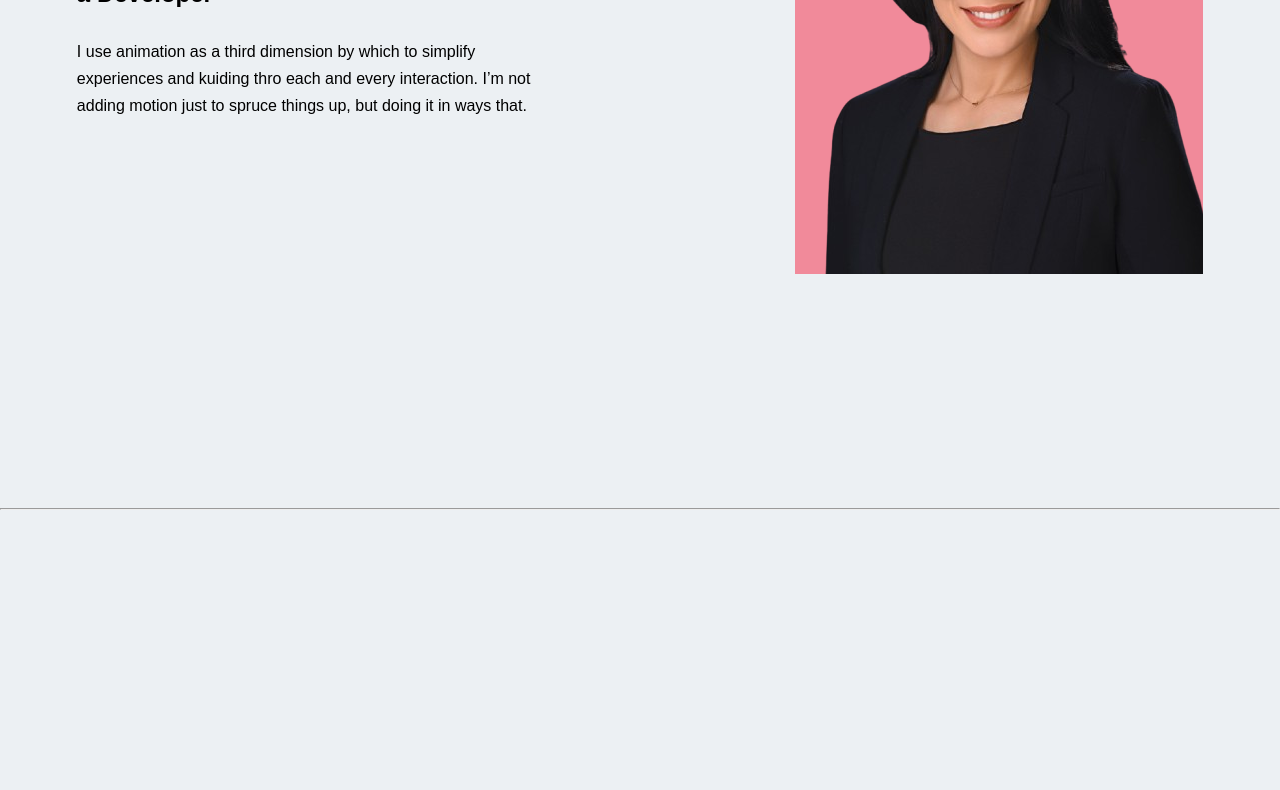
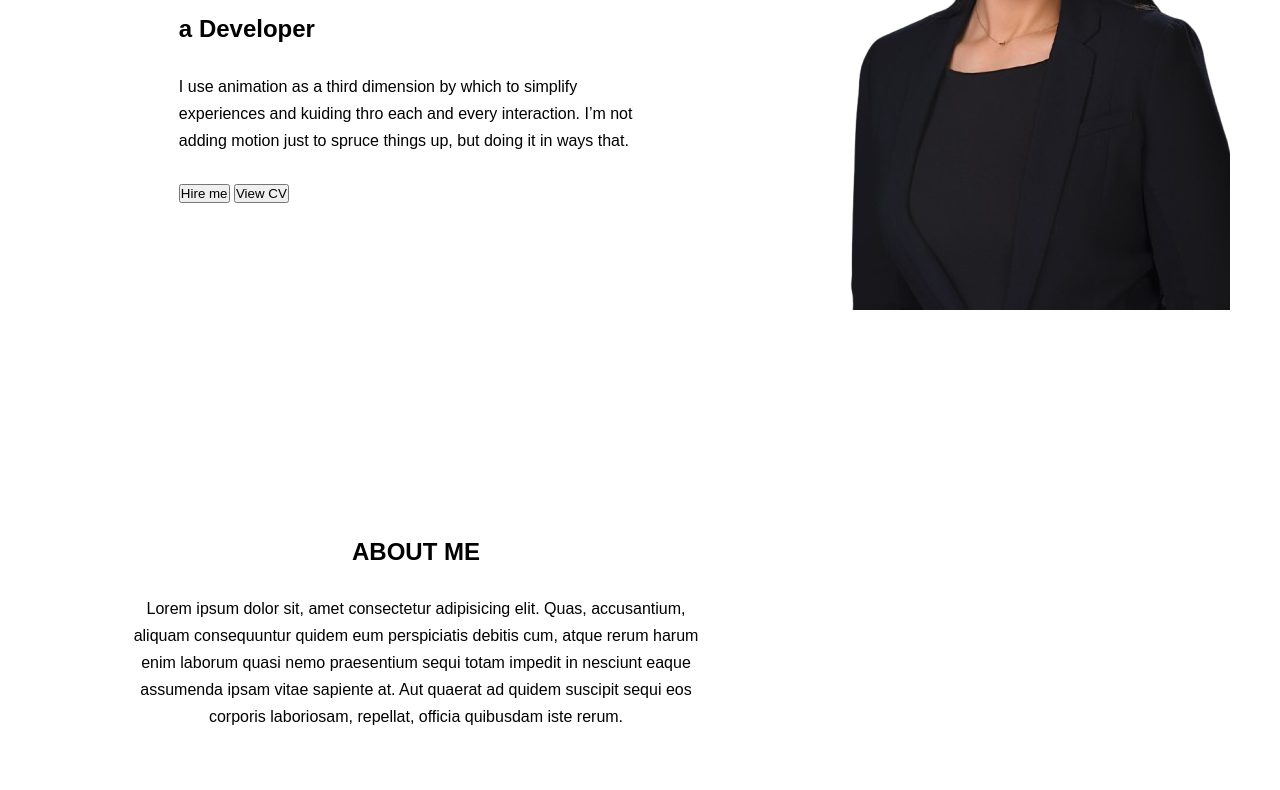
Before and after one commit to Fel968/myPortfolio, a plain HTML site: page index.html in a window 1280 px wide. Shown: the part 342-1132 px from the top of the page. Drawn offline with Linux system fonts and the light colour scheme.

Commit message:
more changes

```diff
--- a/index.html
+++ b/index.html
@@ -10,7 +10,7 @@
     <!-- <script src="https://cdn.tailwindcss.com"></script> -->
 </head>
 
-<body style="font-family: sans-serif; background-color: #ECF0F3;">
+<body style="font-family: sans-serif; background-color: white;">
 
     <nav>
         <div class="to_align" style="column-gap: 10px; padding-left: 30px;">
@@ -27,7 +27,7 @@
         </div>
     </nav>
 
-    <section class="hero">
+    <section class="hero ">
         <div class="hero_items">
             <div class="text_on_hero">
                 <p>WELCOME TO MY PAGE</p>
@@ -37,6 +37,10 @@
                 <p style="line-height: 27px; letter-spacing: normal;">I use animation as a third dimension by which to simplify <br> experiences and kuiding thro each and
                     every interaction. I’m not <br> adding motion just to spruce things up, but doing it in ways that.
                 </p>
+                <div class="buttons">
+                    <button>Hire me</button>
+                    <button>View CV</button>
+                </div>
             </div>
 
              <div class="bg_hero">
@@ -46,11 +50,17 @@
         </div>
     </section>
 
-    <hr style="position: relative; top: 50px;">
-
 
     <!-- second section starts here -->
     <section style="height: 100vh;">
+        <div>
+
+        </div>
+
+        <div class="about_me">
+        <h1>ABOUT ME</h1>
+         <P>Lorem ipsum dolor sit, amet consectetur adipisicing elit. Quas, accusantium, aliquam consequuntur quidem eum perspiciatis debitis cum, atque rerum harum enim laborum quasi nemo praesentium sequi totam impedit in nesciunt eaque assumenda ipsam vitae sapiente at. Aut quaerat ad quidem suscipit sequi eos corporis laboriosam, repellat, officia quibusdam iste rerum.</P>
+        </div>
 
     </section>
 </body>
--- a/styles.css
+++ b/styles.css
@@ -31,8 +31,8 @@ nav{
     width: 100%;
     justify-content: space-between;
     align-items: center;
-    position: absolute;
-    padding-top: 50px;
+    /* position: absolute;   */
+    /* padding-top: 50px; */
 }
 
 .nav_items{
@@ -40,10 +40,12 @@ nav{
 }
 
 .hero {
-    background-color: #ECF0F3;
+    /* background-color: rgb(255, 255, 255); */
     height: 100vh;
     width: 100vw;
     overflow: hidden;
+    /* box-shadow: 0 4px 8px 4px rgba(0, 0, 0, 0.1); */
+
 
 }
 
@@ -56,23 +58,34 @@ nav{
 
 }
 .bg_hero{
-    position: relative;
-    top: 100px;
+    position: absolute;
+    top: 40px;
     right: 50px;
-    background-color: rgb(241, 138, 154);
+    /* background-color: rgb(241, 138, 154); */
 
 }
 .text_on_hero{
     display: flex;
     flex-direction: column;
     row-gap: 30px;
-    margin-top: 20px;
+    margin-top: 80px;
     padding: 50px;
 }
 
-.sticky {
-    position: sticky;
-    top: 0;
-    background-color: white; /* Change background color when sticky */
-    /* box-shadow: 0px 4px 2px -2px gray;  */
+  .about_me{
+    width: 45%;
+    text-align: center;
+    display: flex;
+    flex-direction: column;
+    align-items: center;
+    margin-left: 10%;
+    row-gap: 30px;
+    line-height: 27px;
+    /* justify-content: center; */
   }
+
+  .button{
+    background-color: #FF014F;
+    color: white;
+
+  }
```
Also changed, not shown: images/hero_bg2.jpg (added), 2 other files.
